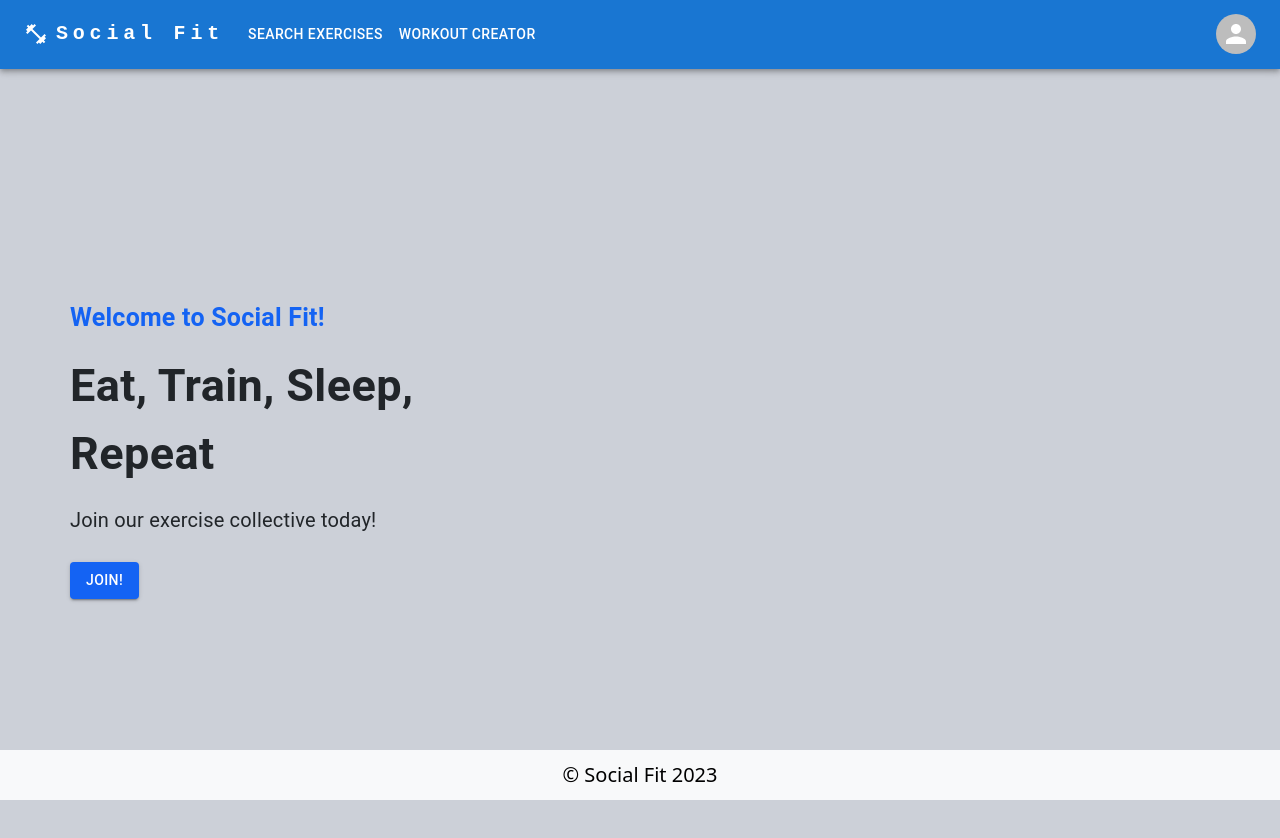
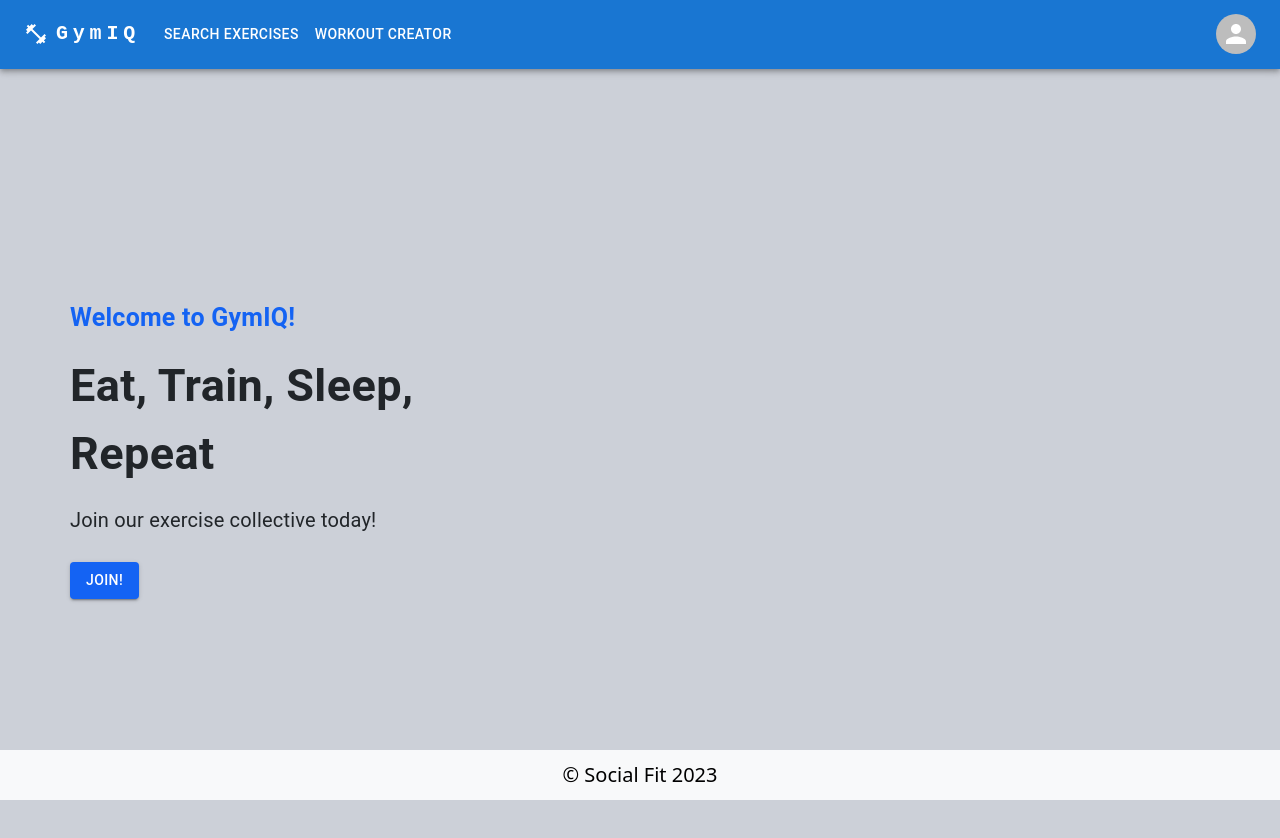
Before and after one commit to devinvolk/test_capstone, a React (Create React App) app: page / in a window 1280 px wide. Shown: the top 838 px of the page. Built offline with nearby package versions, Linux system fonts and the light colour scheme.

Commit message:
changed application name

```diff
--- a/src/App.css
+++ b/src/App.css
@@ -67,7 +67,7 @@ body {
   position: absolute;
   right: 40px;
   top: 200px;
-  width: 800px;
+  width: 850px;
   height: 600px;
   margin-top: -330px;
 }
--- a/src/components/HomeBanner.js
+++ b/src/components/HomeBanner.js
@@ -16,7 +16,7 @@ export const HomeBanner = () => {
         marginLeft: {sm: '50px'}
     }} position={'relative'} padding={'20px'}>
         <Typography color={'#1463F3'} fontWeight={'600'} fontSize={'25px'}>
-            Welcome to Social Fit!
+            Welcome to GymIQ!
         </Typography>
         <Typography fontWeight={'700'} sx={{ fontSize: {lg: '45px', xs: '40px'}}} marginTop={2} marginBottom={2}>
             Eat, Train, Sleep, <br></br> Repeat
--- a/src/components/Nav.js
+++ b/src/components/Nav.js
@@ -112,7 +112,7 @@ export const Nav = () => {
               textDecoration: 'none',
             }}
           >
-            Social Fit
+            GymIQ
           </Typography>
 
           <Box sx={{ flexGrow: 1, display: { xs: 'flex', md: 'none' } }}>
@@ -169,7 +169,7 @@ export const Nav = () => {
               textDecoration: 'none',
             }}
           >
-            Social Fit
+            GymIQ
           </Typography>
           <Box sx={{ flexGrow: 1, display: { xs: 'none', md: 'flex' } }}>
               <Button
```
